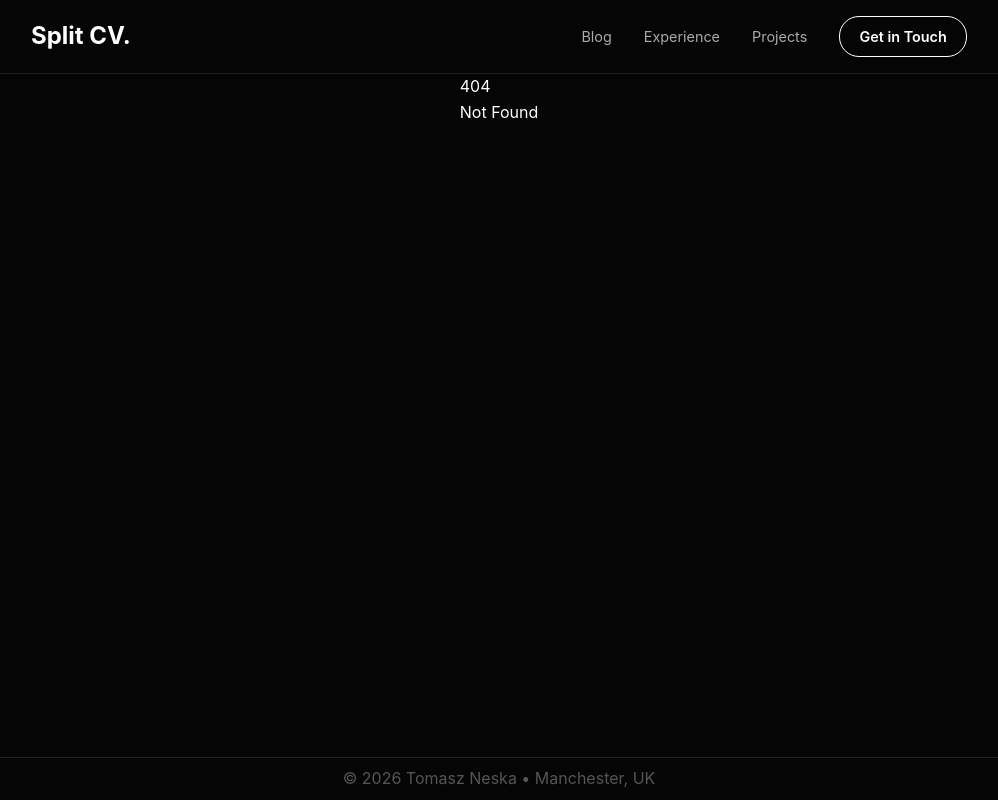
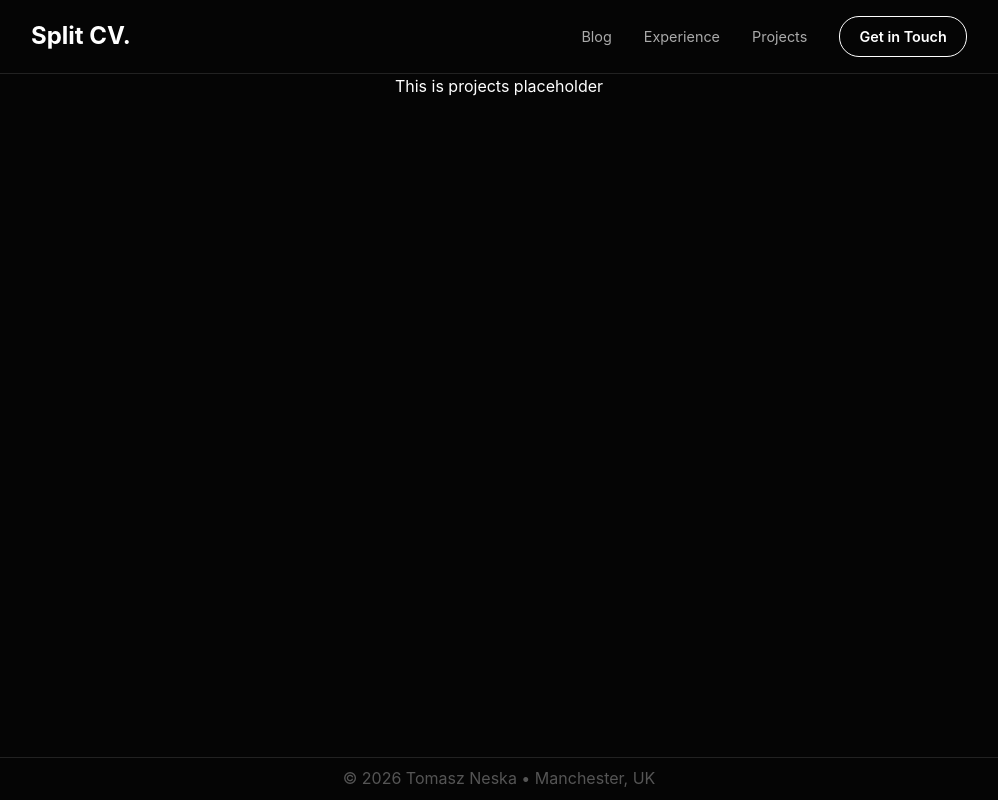
Before and after one commit to SplitSky/Svelte_Portfolio, a SvelteKit app: page /projects in a window 1280 px wide. Before the commit this address had no page. Shown: the whole page, without its empty margins (141-1139 px from the left). Built offline with nearby package versions, Linux system fonts and the light colour scheme.

Commit message:
fix: added projects palceholder to compile and deploy

```diff
--- /dev/null
+++ b/src/routes/projects/+page.svelte
@@ -0,0 +1,6 @@
+<script>
+	import { slide } from 'svelte/transition';
+
+</script>
+
+<h1>This is projects placeholder</h1>
```
